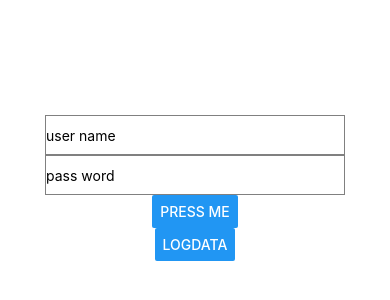
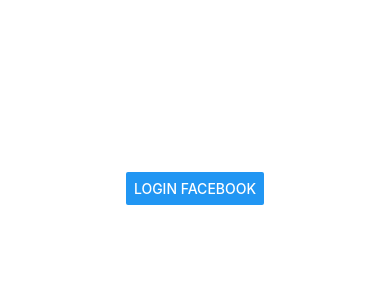
Before and after one commit to TienDat1999/RunZA, a React Native app: screen / in a window 390 px wide. Shown: the part 234-534 px from the top of the page. Built offline with nearby package versions, Linux system fonts and the light colour scheme.

Commit message:
create folder

```diff
--- a/App.js
+++ b/App.js
@@ -6,8 +6,14 @@
  * @flow strict-local
  */
 
-import React from 'react';
-import firestore from '@react-native-firebase/firestore';
+import React, {useEffect, useState} from 'react';
+import firestore, {firebase} from '@react-native-firebase/firestore';
+import {
+  LoginManager,
+  AccessToken,
+  GraphRequestManager,
+} from 'react-native-fbsdk';
+import auth from '@react-native-firebase/auth';
 import {
   SafeAreaView,
   StyleSheet,
@@ -16,47 +22,101 @@
   TextInput,
   Button,
   StatusBar,
+  Text,
+  Image,
 } from 'react-native';
 
-const getUser = async () => {
-  const userDocument = await firestore()
-    .collection('users')
-    .doc('zYH4qienodYSAXP43ohs')
-    .get();
-  console.log(userDocument);
+// const getUser = async () => {
+//   const userDocument = await firestore()
+//     .collection('users')
+//     .doc('zYH4qienodYSAXP43ohs')
+//     .get();
+//   console.log(userDocument);
+// };
+const LoginButton = () => {
+  const [login, setLogin] = useState(false);
+  const [profile, setProfile] = useState(null);
+  if (login) {
+    return (
+      <View>
+        <InforUser profile={profile} />
+        <Button
+          title="Logout facebook"
+          onPress={() => {
+            LoginManager.logOut;
+            setLogin(false);
+            console.log('application is log out');
+          }}
+        />
+      </View>
+    );
+  } else {
+    return (
+      <Button
+        title="Login facebook"
+        onPress={() => {
+          LoginManager.logInWithPermissions(['public_profile'])
+            .then((result) => {
+              if (result.isCancelled) {
+                return Promise.reject(
+                  new Error('The user cancelled the request'),
+                );
+              } else {
+                console.log(
+                  `log sucess with permission :${result.grantedPermissions.toString()}`,
+                );
+                //get access token
+                setLogin(true);
+
+                return AccessToken.getCurrentAccessToken();
+              }
+            })
+            .then((data) => {
+              const credential = firebase.auth.FacebookAuthProvider.credential(
+                data.accessToken,
+              );
+              return firebase.auth().signInWithCredential(credential);
+            })
+            .then((curentUser) => {
+              const profile = curentUser.additionalUserInfo.profile;
+              setProfile(profile);
+            })
+            .catch((error) => {
+              console.log('facebook login fail with error: ', error);
+            });
+        }}
+      />
+    );
+  }
 };
-
+const InforUser = ({profile}) => {
+  const myName = profile.name;
+  const image = profile.picture.data.url;
+  return (
+    <>
+      <Image source={require(image.toString())} />
+      <Text>{myName}</Text>
+    </>
+  );
+};
 const App = () => {
-  const [userName, setUserName] = React.useState('');
-  const [passWord, setPassWord] = React.useState('');
+  // const [userName, setUserName] = React.useState('');
+  // const [passWord, setPassWord] = React.useState('');
   // const usersCollection = firestore().collection('users');
-  const changvalue = () => {
-    firestore()
-      .collection('users')
-      .doc('zYH4qienodYSAXP43ohs')
-      .set({userName: userName, passWord: passWord})
-      .then((data) => console.log('is sucess and data is :', data))
-      .catch((err) => console.log('erro isss', err));
-    setUserName('');
-    setPassWord('');
-  };
+  // const changvalue = () => {
+  //   firestore()
+  //     .collection('users')
+  //     .doc('zYH4qienodYSAXP43ohs')
+  //     .set({userName: userName, passWord: passWord})
+  //     .then((data) => console.log('is sucess and data is :', data))
+  //     .catch((err) => console.log('erro isss', err));
+  //   setUserName('');
+  //   setPassWord('');
+  // };
   return (
     <>
       <View style={styles.container}>
-        <TextInput
-          style={{height: 40, width: 300, borderColor: 'gray', borderWidth: 1}}
-          onChangeText={(text) => setUserName(text)}
-          placeholder="user name"
-          value={userName}
-        />
-        <TextInput
-          style={{height: 40, width: 300, borderColor: 'gray', borderWidth: 1}}
-          onChangeText={(text) => setPassWord(text)}
-          placeholder="pass word"
-          value={passWord}
-        />
-        <Button title="Press me" onPress={() => changvalue()} />
-        <Button title="logdata" onPress={() => getUser()} />
+        <LoginButton />
       </View>
     </>
   );
```
Also changed, not shown: package.json (+7 -1 lines), 4 other files (tests, documents, lock files or other folders).
